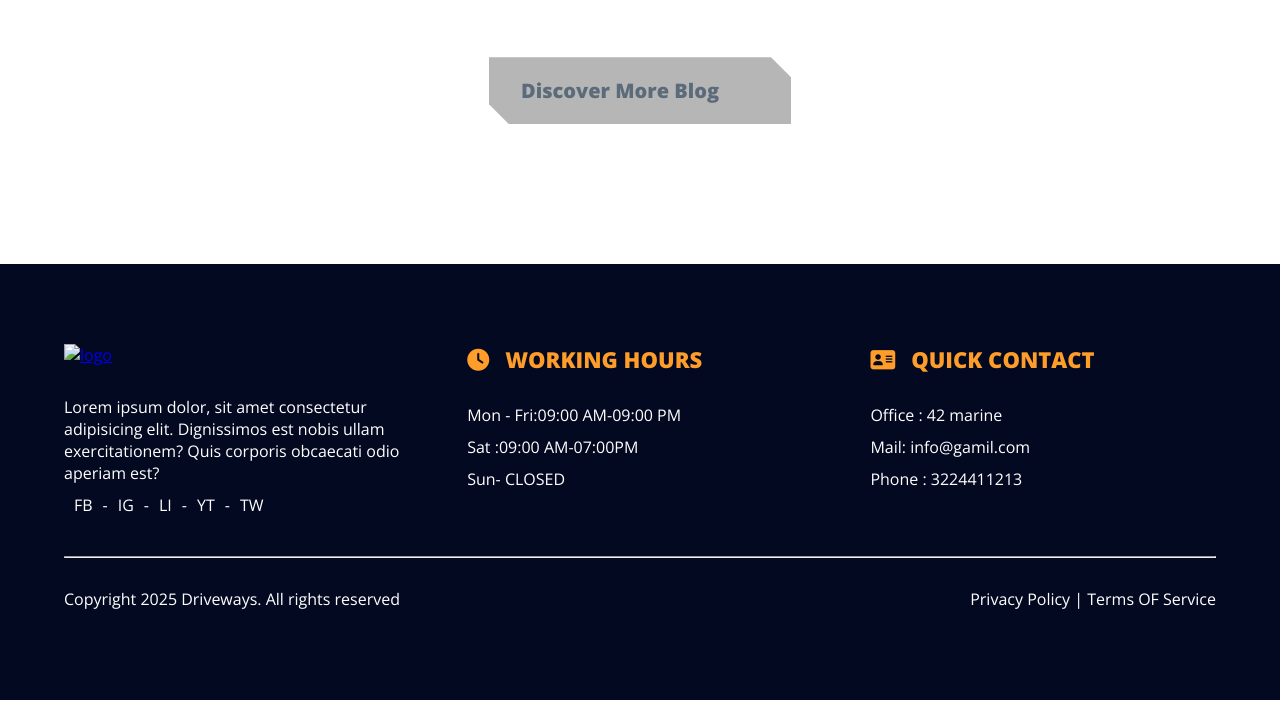
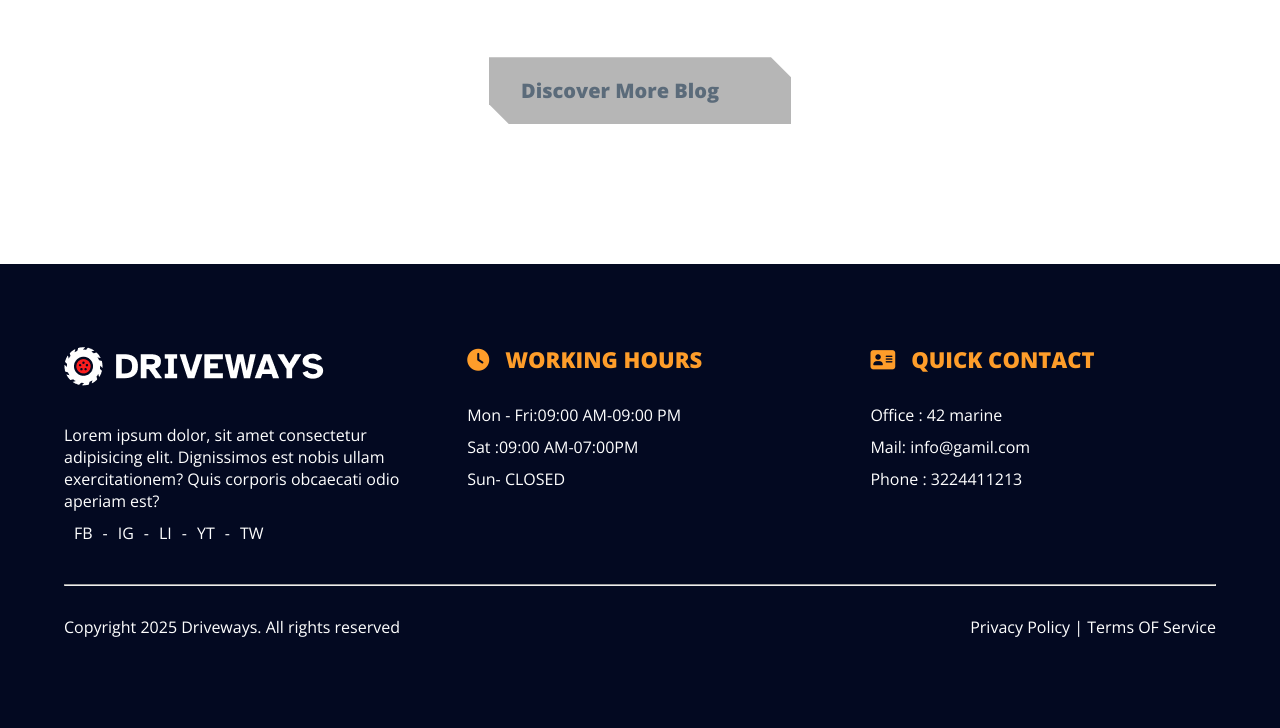
Before and after one commit to JulianAmaya1606/Web-Responsive, a plain HTML site: page index.html in a window 1280 px wide. Shown: the part 6515-7243 px from the top of the page. Before the commit the page ends 7215 px from the top, so only its background shows below. Drawn offline with nearby package versions, Linux system fonts and the light colour scheme; the site is published under a folder, as on GitHub Pages, so addresses that start at the root find nothing.

Commit message:
Update index.html

```diff
--- a/index.html
+++ b/index.html
@@ -375,7 +375,7 @@
         <footer>
             <div class="fila"data-aos="zoom-in">
                 <div class="col-footer">
-                    <a href="#"><img src="/img/Logo-w.png" alt="logo"></a>
+                    <a href="#"><img src="img/Logo-w.png" alt="logo"></a>
                     <P>Lorem ipsum dolor, sit amet consectetur adipisicing elit. Dignissimos est nobis ullam exercitationem? Quis corporis obcaecati odio aperiam est?</P>
                     <ul>
                         <a href="#">FB</a>
```
